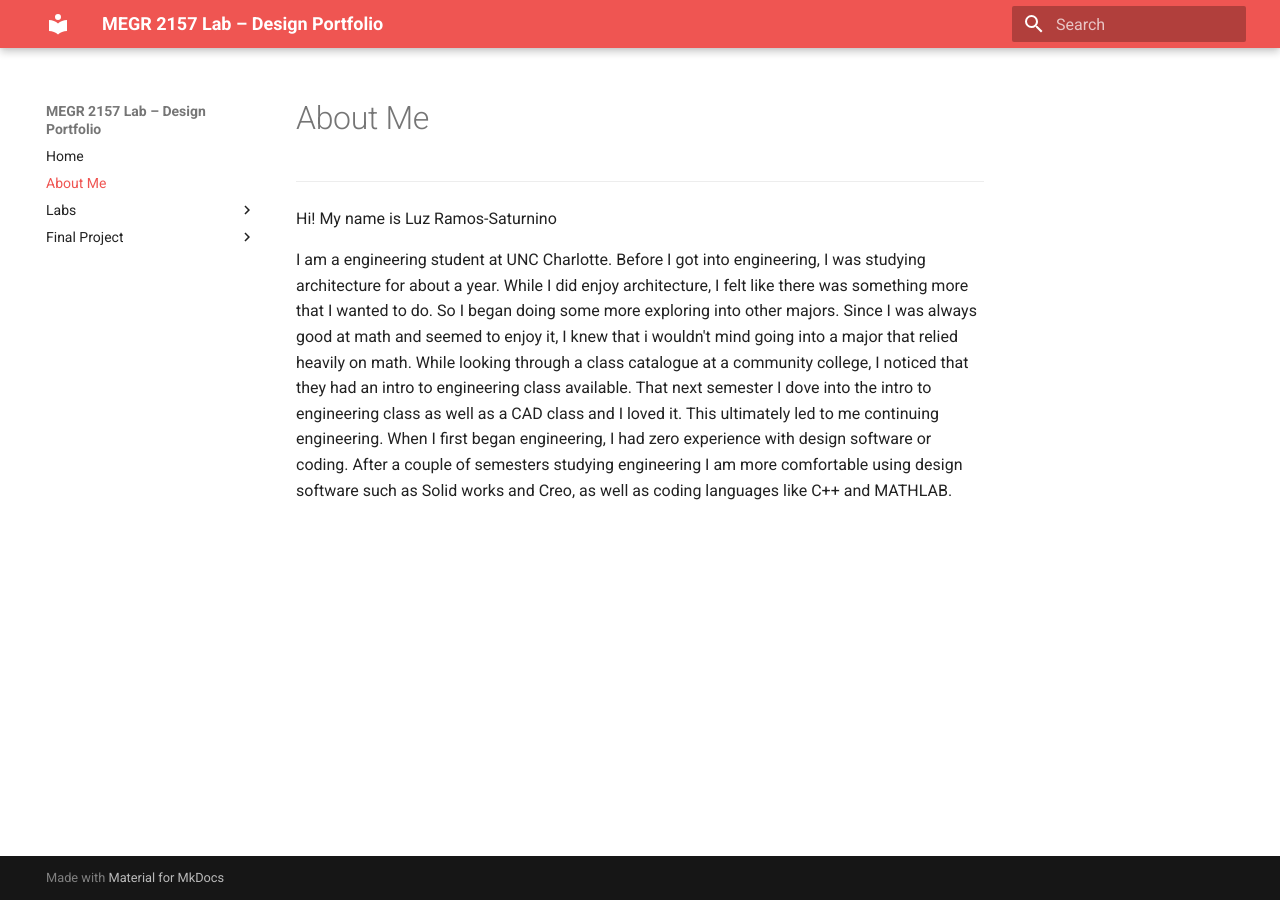
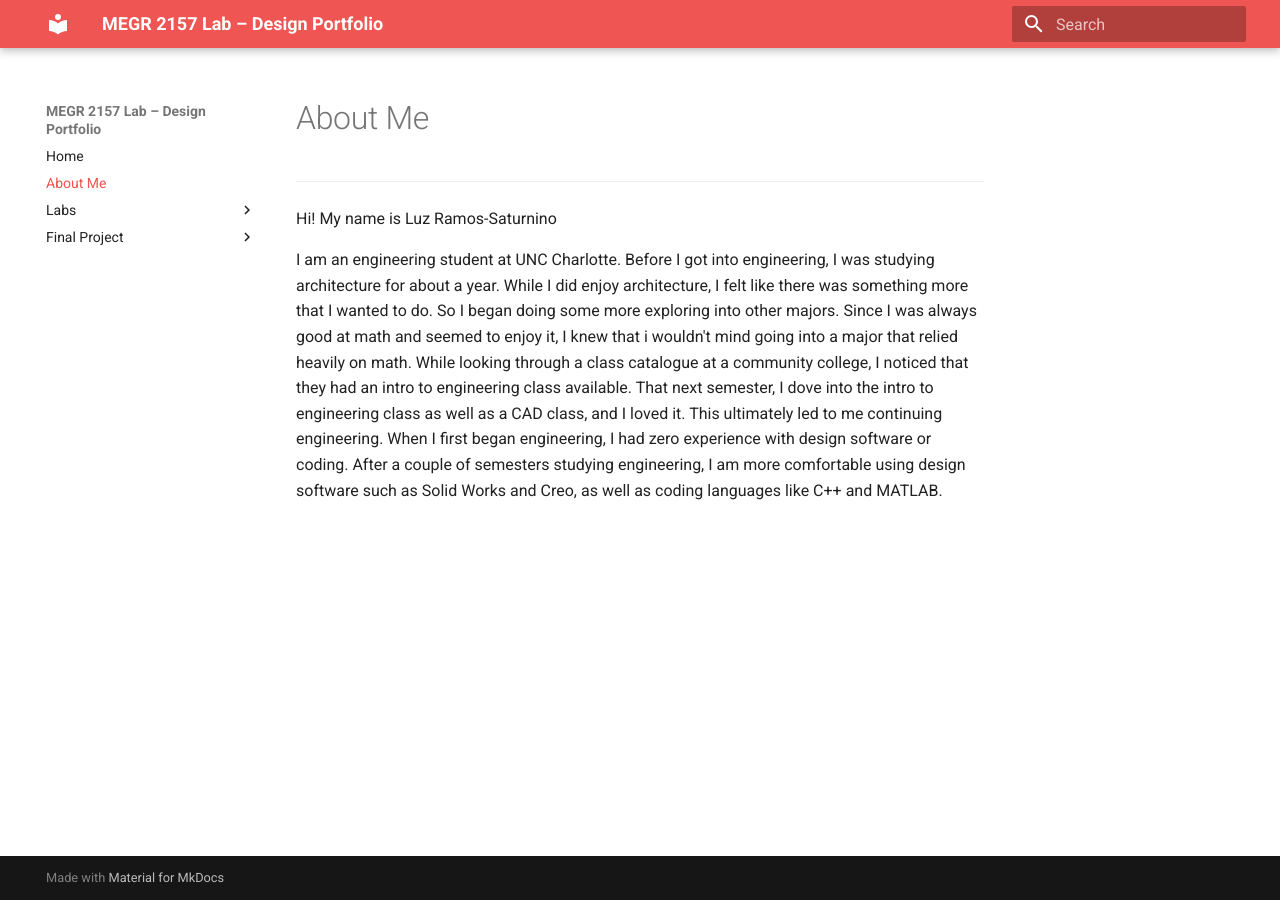
Before and after one commit to lramossa/Luz-Ramos-Saturnino-Portfolio, an MkDocs documentation site: the page built from docs/aboutme/index.md, in a window 1280 px wide. Built offline with MkDocs 1.6.1 and Material for MkDocs 9.7.7, drawn with Linux system fonts in a browser that asks for light colours.

Commit message:
Revise About Me section for clarity and grammar
Corrected typos and improved sentence structure in the 'About Me' section.

```diff
--- a/docs/aboutme/index.md
+++ b/docs/aboutme/index.md
@@ -2,4 +2,4 @@
 ---
 Hi! My name is Luz Ramos-Saturnino
 
-I am a engineering student at UNC Charlotte. Before I got into engineering, I was studying architecture for about a year. While I did enjoy architecture, I felt like there was something more that I wanted to do. So I began doing some more exploring into other majors. Since I was always good at math and seemed to enjoy it, I knew that i wouldn't mind going into a major that relied heavily on math. While looking through a class catalogue at a community college, I noticed that they had an intro to engineering class available. That next semester I dove into the intro to engineering class as well as a CAD class and I loved it. This ultimately led to me continuing engineering. When I first began engineering, I had zero experience with design software or coding. After a couple of semesters studying engineering I am more comfortable using design software such as Solid works and Creo, as well as coding languages like C++ and MATHLAB.
+I am an engineering student at UNC Charlotte. Before I got into engineering, I was studying architecture for about a year. While I did enjoy architecture, I felt like there was something more that I wanted to do. So I began doing some more exploring into other majors. Since I was always good at math and seemed to enjoy it, I knew that i wouldn't mind going into a major that relied heavily on math. While looking through a class catalogue at a community college, I noticed that they had an intro to engineering class available. That next semester, I dove into the intro to engineering class as well as a CAD class, and I loved it. This ultimately led to me continuing engineering. When I first began engineering, I had zero experience with design software or coding. After a couple of semesters studying engineering, I am more comfortable using design software such as Solid Works and Creo, as well as coding languages like C++ and MATLAB.
```
